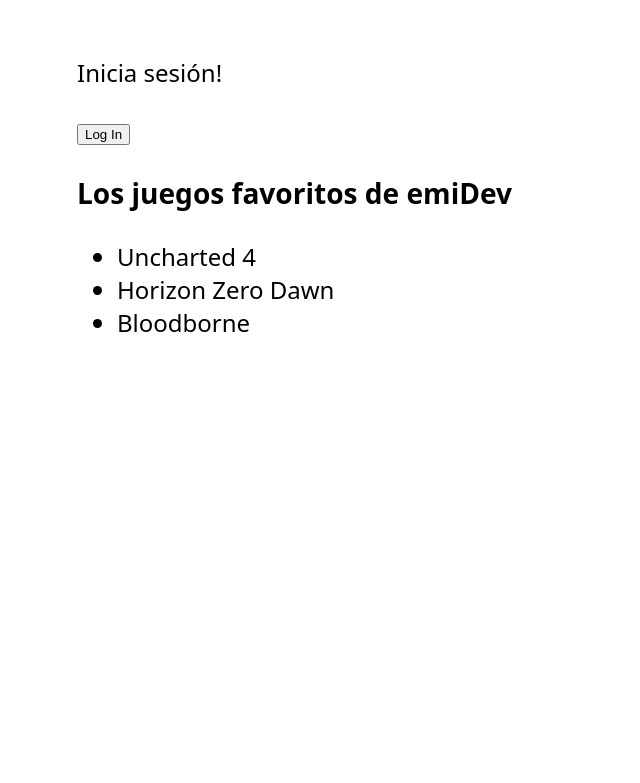
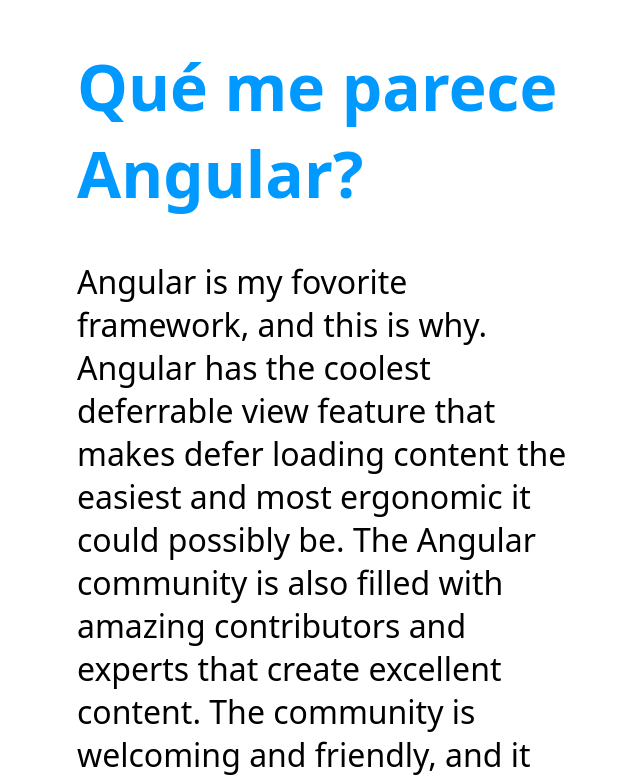
Before and after one commit to Emilio2207/PracticeAngular, an Angular app: page / in a window 1280 px wide. Shown: the top 783 px of the page, without its empty margins (313-953 px from the left). Built offline with nearby package versions, Linux system fonts and the light colour scheme.

Commit message:
Add new comments component

```diff
--- a/src/app/app.component.css
+++ b/src/app/app.component.css
@@ -3,3 +3,9 @@
     Oxygen, Ubuntu, Cantarell, "Open Sans", "Helvetica Neue", sans-serif;
   color: #09f;
 }
+
+div {
+  max-width: 500px;
+  font-size: 32px;
+  margin: 0 auto;
+}
--- a/src/app/app.component.html
+++ b/src/app/app.component.html
@@ -1,3 +1,58 @@
-<app-user />
+<div>
+  <h1>Qué me parece Angular?</h1>
+  <article>
+    <p>
+      Angular is my fovorite framework, and this is why. Angular has the coolest
+      deferrable view feature that makes defer loading content the easiest and
+      most ergonomic it could possibly be. The Angular community is also filled
+      with amazing contributors and experts that create excellent content. The
+      community is welcoming and friendly, and it really is the best community
+      out there.
+    </p>
+    <p>
+      I can't express enough how much I enjoy working with Angular. It offers
+      the best developer experience I've ever had. I love that the Angular team
+      puts their developers first and takes care to make us very happy. They
+      genuinely want Angular to be the best framework it can be, and they're
+      doing such an amazing job at it, too. This statement comes from my heart
+      and is not at all copied and pasted. In fact, I think I'll say these exact
+      same things again a few times.
+    </p>
+    <p>
+      Angular is my fovorite framework, and this is why. Angular has the coolest
+      deferrable view feature that makes defer loading content the easiest and
+      most ergonomic it could possibly be. The Angular community is also filled
+      with amazing contributors and experts that create excellent content. The
+      community is welcoming and friendly, and it really is the best community
+      out there.
+    </p>
+    <p>
+      I can't express enough how much I enjoy working with Angular. It offers
+      the best developer experience I've ever had. I love that the Angular team
+      puts their developers first and takes care to make us very happy. They
+      genuinely want Angular to be the best framework it can be, and they're
+      doing such an amazing job at it, too. This statement comes from my heart
+      and is not at all copied and pasted. In fact, I think I'll say these exact
+      same things again a few times.
+    </p>
+    <p>
+      Angular is my fovorite framework, and this is why. Angular has the coolest
+      deferrable view feature that makes defer loading content the easiest and
+      most ergonomic it could possibly be. The Angular community is also filled
+      with amazing contributors and experts that create excellent content. The
+      community is welcoming and friendly, and it really is the best community
+      out there.
+    </p>
+    <p>
+      I can't express enough how much I enjoy working with Angular. It offers
+      the best developer experience I've ever had. I love that the Angular team
+      puts their developers first and takes care to make us very happy. They
+      genuinely want Angular to be the best framework it can be, and they're
+      doing such an amazing job at it, too. This statement comes from my heart
+      and is not at all copied and pasted. In fact, I think I'll say these exact
+      same things again a few times.
+    </p>
+  </article>
+</div>
 
 <!-- <router-outlet></router-outlet> -->
--- a/src/app/app.component.ts
+++ b/src/app/app.component.ts
@@ -9,7 +9,7 @@
   standalone: true,
   imports: [CommonModule, RouterOutlet, UserComponent],
   templateUrl: './app.component.html',
-  styles: ``,
+  styleUrls: ['./app.component.css'],
 })
 export class AppComponent {
   city = 'Córdoba';
--- a/src/app/games/games.component.ts
+++ b/src/app/games/games.component.ts
@@ -1,5 +1,5 @@
 import { CommonModule } from '@angular/common';
-import { Component, Input } from '@angular/core';
+import { Component, EventEmitter, Input, Output } from '@angular/core';
 
 //-------------------------------------------------------
 
@@ -11,7 +11,7 @@
     <h3>Los juegos favoritos de {{ username }}</h3>
     <ul>
       @for(game of games; track game.id) {
-      <li>{{ game.name }}</li>
+      <li (click)="fav(game.name)">{{ game.name }}</li>
       }
     </ul>
   `,
@@ -19,6 +19,11 @@
 })
 export class GamesComponent {
   @Input() username = '';
+  @Output() addFavoriteEvent = new EventEmitter<string>();
+
+  fav(gameName: string) {
+    this.addFavoriteEvent.emit(gameName);
+  }
 
   games = [
     {
--- a/src/app/user/user.component.html
+++ b/src/app/user/user.component.html
@@ -7,5 +7,12 @@
   <button (click)="isLoggedIn = true">Log In</button>
   }
 
-  <app-games username="{{ username }}"></app-games>
+  <app-games
+    (addFavoriteEvent)="getFavorite($event)"
+    username="{{ username }}"
+  ></app-games>
+
+  @if (favGame !== '') {
+  <p>Tu juego favorito es {{ favGame }}</p>
+  }
 </section>
--- a/src/app/user/user.component.ts
+++ b/src/app/user/user.component.ts
@@ -14,6 +14,11 @@
 export class UserComponent {
   username = 'emiDev';
   isLoggedIn = false; // <-- está funcionando como un state
+  favGame = '';
+
+  getFavorite(gameName: string) {
+    this.favGame = gameName;
+  }
 
   greet() {
     alert('Hola!!!');
```
Also changed, not shown: src/app/comments/comments.component.ts (added, +24 -0 lines), 1 other file (tests, documents, lock files or other folders).
